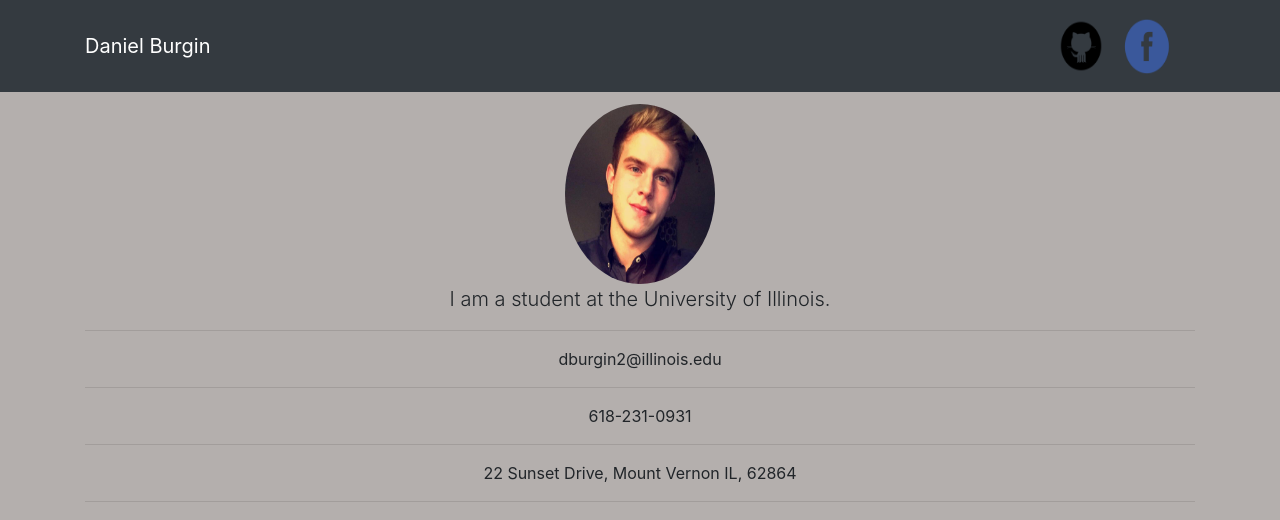
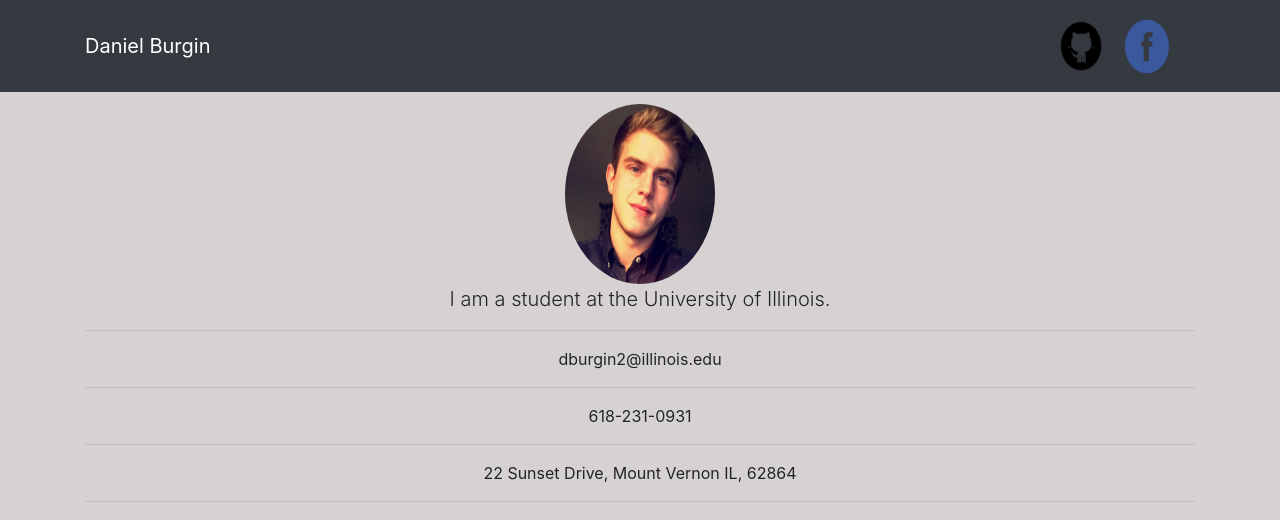
Before and after one commit to Danielburgin/Danielburgin.github.io, a website: page index.html in a window 1280 px wide. Drawn offline with Linux system fonts and the light colour scheme.

Commit message:
Background Change

```diff
--- a/index.html
+++ b/index.html
@@ -16,7 +16,7 @@
     <!-- Custom styles for this template -->
     <style>
     body {
-      background-color: #B4AFAD;
+      background-color: #D6D2D1;
     }
       body {
         padding-top: 54px;
```
